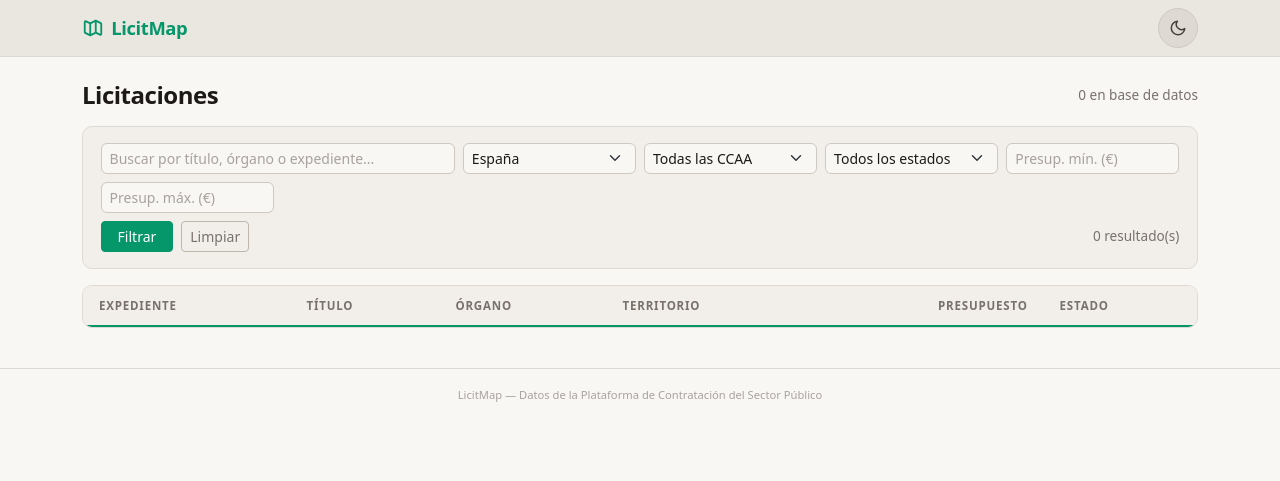
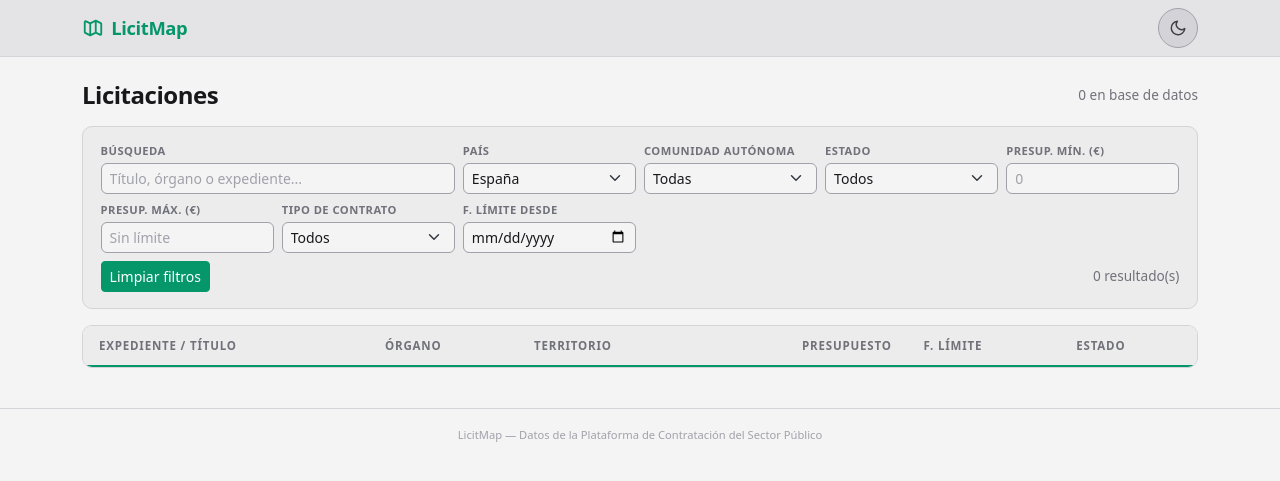
Before and after one commit to pibico/licitmap, a FastAPI app: page / in a window 1280 px wide. Shown: the top 481 px of the page. Run offline with FastAPI, Linux system fonts and the light colour scheme; lists and menus that the app fills with data are empty.

Commit message:
UI: paleta gris light, tabla comprimida, etiquetas de filtros y botón limpiar verde

```diff
--- a/static/css/style.css
+++ b/static/css/style.css
@@ -1,20 +1,20 @@
 /* =============================================
-   LIGHT — "Stone"
-   Base cálida off-white, texto carbón,
+   LIGHT — "Zinc"
+   Base gris neutro suave, texto carbón,
    acento esmeralda.
 ============================================= */
 :root {
-  --bg-base:     #f9f7f4;   /* página — apenas crema, casi blanco */
-  --bg-mantle:   #f2efea;   /* paneles, filtros */
-  --bg-crust:    #eae6e0;   /* navbar */
-  --bg-surface0: #dedad3;   /* bordes suaves */
-  --bg-surface1: #cec9c0;   /* bordes medios */
-  --bg-surface2: #bcb6ab;   /* bordes fuertes */
+  --bg-base:     #f4f4f5;   /* página — gris clarito neutro */
+  --bg-mantle:   #ececed;   /* paneles, filtros */
+  --bg-crust:    #e4e4e7;   /* navbar */
+  --bg-surface0: #d4d4d8;   /* bordes suaves */
+  --bg-surface1: #a1a1aa;   /* bordes medios */
+  --bg-surface2: #71717a;   /* bordes fuertes */
 
-  --tx-primary:  #1c1917;   /* texto principal */
-  --tx-secondary:#44403c;   /* texto secundario */
-  --tx-muted:    #78716c;   /* texto auxiliar */
-  --tx-faint:    #a8a29e;   /* placeholders, disabled */
+  --tx-primary:  #18181b;   /* texto principal */
+  --tx-secondary:#3f3f46;   /* texto secundario */
+  --tx-muted:    #71717a;   /* texto auxiliar */
+  --tx-faint:    #a1a1aa;   /* placeholders, disabled */
 
   --ac-main:     #059669;   /* esmeralda-600 — acento principal */
   --ac-hover:    #047857;   /* esmeralda-700 — hover */
@@ -274,6 +274,34 @@ a:hover {
   background-color: var(--bg-mantle) !important;
 }
 
+.lm-filter-label {
+  display: block;
+  font-size: 0.7rem;
+  font-weight: 600;
+  color: var(--tx-muted);
+  text-transform: uppercase;
+  letter-spacing: 0.04em;
+  margin-bottom: 0.2rem;
+}
+
+.lm-exp-id {
+  display: block;
+  font-size: 0.8rem;
+  font-weight: 600;
+  color: var(--ac-main) !important;
+  text-decoration: none;
+}
+.lm-exp-id:hover {
+  color: var(--ac-hover) !important;
+  text-decoration: underline;
+}
+.lm-exp-title {
+  font-size: 0.82rem;
+  color: var(--tx-secondary);
+  line-height: 1.3;
+  margin-top: 0.15rem;
+}
+
 /* =============================================
    BADGES DE ESTADO
 ============================================= */
--- a/templates/base.html
+++ b/templates/base.html
@@ -16,7 +16,7 @@
         })();
     </script>
     <link href="https://cdn.jsdelivr.net/npm/bootstrap@5.3.3/dist/css/bootstrap.min.css" rel="stylesheet">
-    <link href="/static/css/style.css?v=6" rel="stylesheet">
+    <link href="/static/css/style.css?v=12" rel="stylesheet">
 </head>
 <body>
     <nav class="lm-navbar">
@@ -52,6 +52,6 @@
         <small>LicitMap — Datos de la Plataforma de Contratación del Sector Público</small>
     </footer>
     <script src="https://cdn.jsdelivr.net/npm/bootstrap@5.3.3/dist/js/bootstrap.bundle.min.js"></script>
-    <script src="/static/js/app.js?v=6"></script>
+    <script src="/static/js/app.js?v=12"></script>
 </body>
 </html>
--- a/templates/home.html
+++ b/templates/home.html
@@ -6,60 +6,76 @@
 <div class="lm-filters mb-3">
     <form method="get" action="/" class="row g-2" id="filtros-form">
         <div class="col-12 col-md-4">
-            <input type="text" name="q" class="form-control form-control-sm" placeholder="Buscar por título, órgano o expediente..." value="{{q}}">
+            <label class="lm-filter-label">Búsqueda</label>
+            <input type="text" name="q" class="form-control form-control-sm" placeholder="Título, órgano o expediente..." value="{{q}}">
         </div>
         <div class="col-6 col-md-2">
+            <label class="lm-filter-label">País</label>
             <select name="pais" class="form-select form-select-sm" id="filtro-pais">
-                <option value="">Todos los territorios</option>
+                <option value="">Todos</option>
                 {{pais_options}}
             </select>
         </div>
         <div class="col-6 col-md-2" id="filtro-ccaa-wrap">
+            <label class="lm-filter-label">Comunidad autónoma</label>
             <select name="ccaa" class="form-select form-select-sm">
-                <option value="">Todas las CCAA</option>
+                <option value="">Todas</option>
                 {{ccaa_options}}
             </select>
         </div>
         <div class="col-6 col-md-2">
+            <label class="lm-filter-label">Estado</label>
             <select name="estado" class="form-select form-select-sm">
-                <option value="">Todos los estados</option>
+                <option value="">Todos</option>
                 {{estado_options}}
             </select>
         </div>
         <div class="col-6 col-md-2">
-            <input type="number" name="pmin" class="form-control form-control-sm" placeholder="Presup. mín. (€)" value="{{pmin}}" min="0" step="1">
+            <label class="lm-filter-label">Presup. mín. (€)</label>
+            <input type="number" name="pmin" class="form-control form-control-sm" placeholder="0" value="{{pmin}}" min="0" step="1">
         </div>
         <div class="col-6 col-md-2">
-            <input type="number" name="pmax" class="form-control form-control-sm" placeholder="Presup. máx. (€)" value="{{pmax}}" min="0" step="1">
+            <label class="lm-filter-label">Presup. máx. (€)</label>
+            <input type="number" name="pmax" class="form-control form-control-sm" placeholder="Sin límite" value="{{pmax}}" min="0" step="1">
+        </div>
+        <div class="col-6 col-md-2">
+            <label class="lm-filter-label">Tipo de contrato</label>
+            <select name="tipo" class="form-select form-select-sm">
+                <option value="">Todos</option>
+                {{tipo_options}}
+            </select>
+        </div>
+        <div class="col-6 col-md-2">
+            <label class="lm-filter-label">F. límite desde</label>
+            <input type="date" name="fecha_desde" class="form-control form-control-sm" value="{{fecha_desde}}">
         </div>
         <div class="col-12 d-flex gap-2 align-items-center">
-            <button type="submit" class="btn btn-primary btn-sm px-3">Filtrar</button>
-            <a href="/" class="btn btn-outline-secondary btn-sm">Limpiar</a>
-            <span class="ms-auto lm-stat">{{resultados}} resultado(s)</span>
+            <a href="/" class="btn btn-primary btn-sm">Limpiar filtros</a>
+            <span class="ms-auto lm-stat" id="resultados-count">{{resultados}} resultado(s)</span>
         </div>
     </form>
 </div>
 
-{{paginacion}}
+<div id="paginacion-top">{{paginacion}}</div>
 
 <div class="lm-table-wrapper mt-3">
     <div class="table-responsive">
         <table class="table table-hover">
             <thead>
                 <tr>
-                    <th>Expediente</th>
-                    <th>Título</th>
+                    <th>Expediente / Título</th>
                     <th>Órgano</th>
                     <th>Territorio</th>
                     <th class="text-end">Presupuesto</th>
+                    <th>F. Límite</th>
                     <th>Estado</th>
                 </tr>
             </thead>
-            <tbody>
+            <tbody id="tabla-body">
                 {{filas}}
             </tbody>
         </table>
     </div>
 </div>
 
-<div class="mt-3">{{paginacion}}</div>
+<div class="mt-3" id="paginacion-bottom">{{paginacion}}</div>
```
